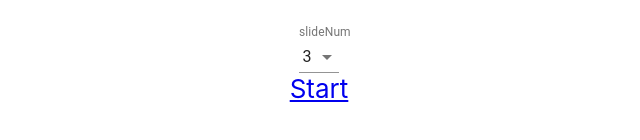
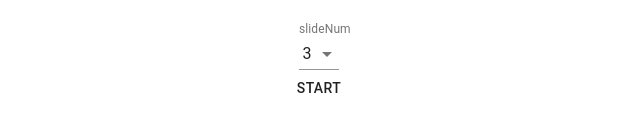
Before and after one commit to takumma/powerpoint-karaoke-web, a React (Create React App) app: page / in a window 1280 px wide. Shown: the part 336-476 px from the top of the page, without its empty margins (321-961 px from the left). Built offline with nearby package versions, Linux system fonts and the light colour scheme.

Commit message:
Add: props

```diff
--- a/src/components/Slide.tsx
+++ b/src/components/Slide.tsx
@@ -1,21 +1,19 @@
-import React from 'react';
+import React, {Component} from 'react';
 import axios, {AxiosResponse} from 'axios';
-
-interface Prop {
-  slideNum: number;
-}
+import { RouteComponentProps } from 'react-router-dom';
 
 interface State {
   slideNum: number;
   img: string;
 }
 
-class Slide extends React.Component<Prop, State> {
+class Slide extends Component<RouteComponentProps, State> {
 
   constructor(props) {
     super(props);
+    console.log(this.props.location.state.slideNum);
     this.state = {
-      slideNum: props.slideNum,
+      slideNum: 0,
       img: '',
     }
     this.getSlidePictures().then();
--- a/src/components/Top.tsx
+++ b/src/components/Top.tsx
@@ -4,6 +4,7 @@ import InputLabel from '@material-ui/core/InputLabel';
 import MenuItem from '@material-ui/core/MenuItem';
 import FormControl from '@material-ui/core/FormControl';
 import Select from '@material-ui/core/Select';
+import { Button } from '@material-ui/core';
 
 class Top extends React.Component {
   render() {
@@ -21,8 +22,14 @@ class Top extends React.Component {
               {SlideNumSelectList()}
             </Select>
           </FormControl>
-          <Link to='/slide' >Start</Link>
-          {/*<Button onClick={() => this.props.history.push('/slide')}>Start</Button>*/}
+          <Link to={{
+            pathname: '/slide',
+            state: {
+              slideNum: slideNum,
+            }
+          }}>
+            <Button>Start</Button>
+          </Link>
         </div>
       </div>
     );
```
